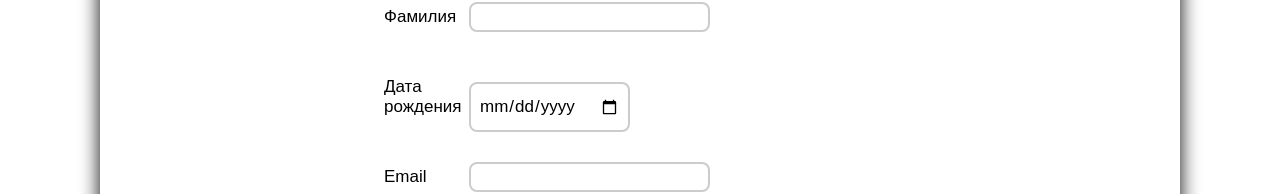
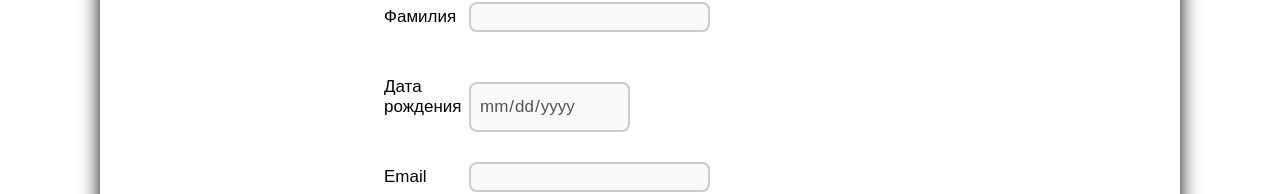
Before and after one commit to DogmatAlex/Personal-Area, an Angular app: page /profile in a window 1280 px wide. Shown: the part 285-479 px from the top of the page. Built offline with nearby package versions, Linux system fonts and the light colour scheme.

Commit message:
Устранение багов

```diff
--- a/src/app/login/components/login.component.html
+++ b/src/app/login/components/login.component.html
@@ -12,7 +12,7 @@
     <div class="login-form__input">
         <label for="password">Password</label>
         <input type="password" id="password" formControlName="password" />
-        <img class="eye" src="../assets/img/eye.png" (click)="passwordVisibility($event)">
+        <img class="eye" src="/assets/img/eye.png" (click)="passwordVisibility($event)">
     </div>
 
     <button type="submit" (click)="onSubmit()" [disabled]="!loginForm.valid">Войти</button>
--- a/src/app/profile/components/profile.component.ts
+++ b/src/app/profile/components/profile.component.ts
@@ -10,11 +10,11 @@ import { ProfileService } from '../services/profile.service';
 })
 export class ProfileComponent {
   public profileForm = new FormGroup({
-    name: new FormControl('', Validators.required),
-    lastName: new FormControl('', Validators.required),
-    dateOfBirth: new FormControl('', Validators.required),
-    email: new FormControl('', Validators.required),
-    city: new FormControl('', Validators.required)
+    name: new FormControl({value: '', disabled: true}, Validators.required),
+    lastName: new FormControl({value: '', disabled: true}, Validators.required),
+    dateOfBirth: new FormControl({value: '', disabled: true}, Validators.required),
+    email: new FormControl({value: '', disabled: true}, Validators.required),
+    city: new FormControl({value: '', disabled: true}, Validators.required)
   });
 
   public isEditMode: boolean = false;
@@ -26,12 +26,13 @@ export class ProfileComponent {
       if (this.profileForm.valid) {
         console.log(this.profileForm.value);
         this.saveProfileData(this.profileForm.value);  // Вызываем метод сохранения
-        this.isEditMode = false;  // После сохранения переводим кнопку обратно в режим Изменить
+        this.isEditMode = false; // выход из режима редактирования после сохранения
       } else {
         console.log('Форма не валидна');
       }
     } else {
-      this.isEditMode = true;
+      this.isEditMode = true;   // вход в режим редактирования при нажатии на кнопку Изменить
+      this.profileForm.enable();  // Включаем поля формы для редактирования
     }
   }
 
@@ -39,6 +40,7 @@ export class ProfileComponent {
     this.profileService.saveProfile(formData)  // через сервис отправляем данные на сервер
       .subscribe(response => {
         console.log('Данные успешно сохранены на сервере:', response);
+        this.profileForm.disable();  // Отключаем поля формы после сохранения
       }, error => {
         console.error('Ошибка при сохранении данных на сервере:', error);
       });
```
